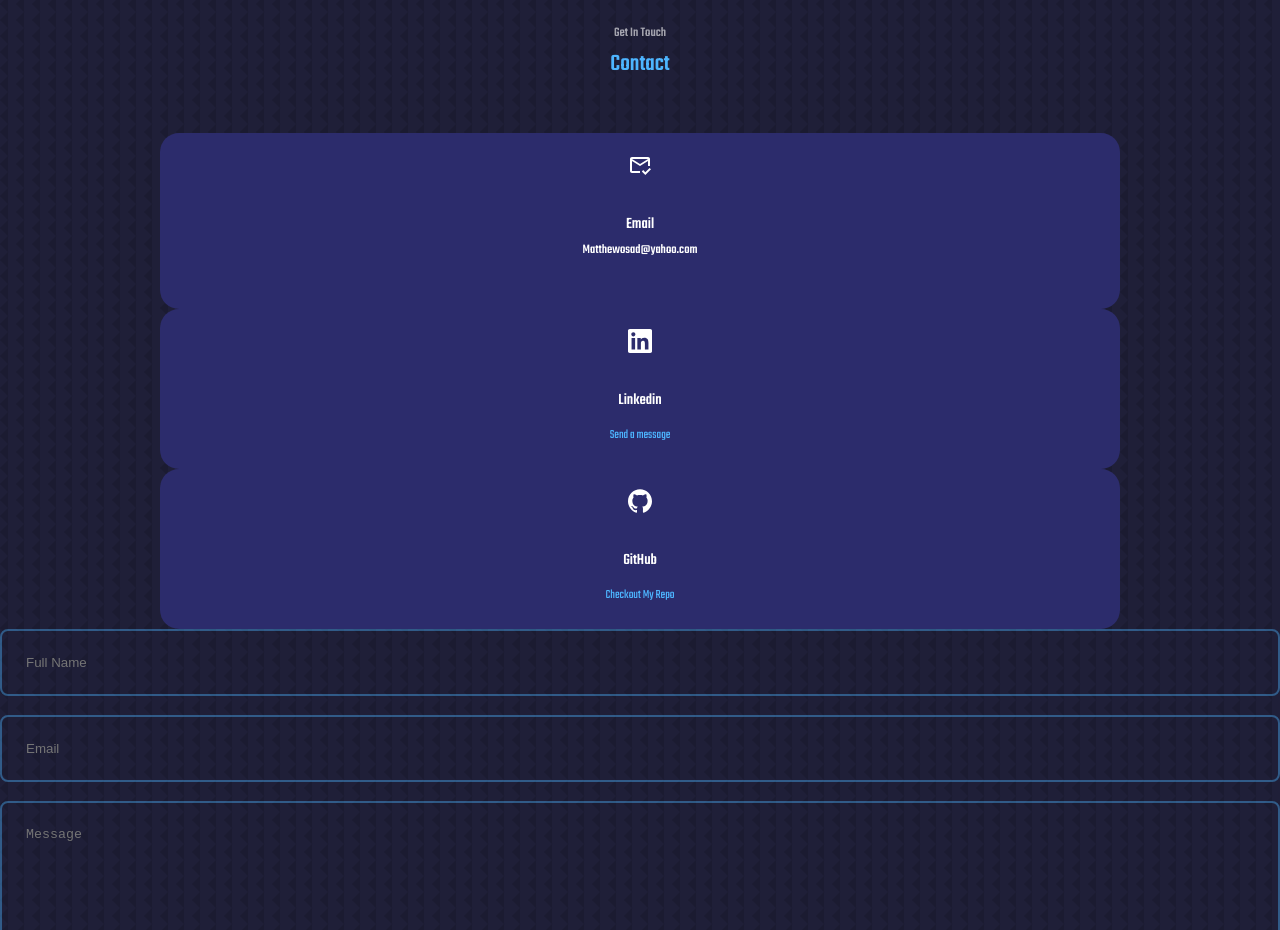
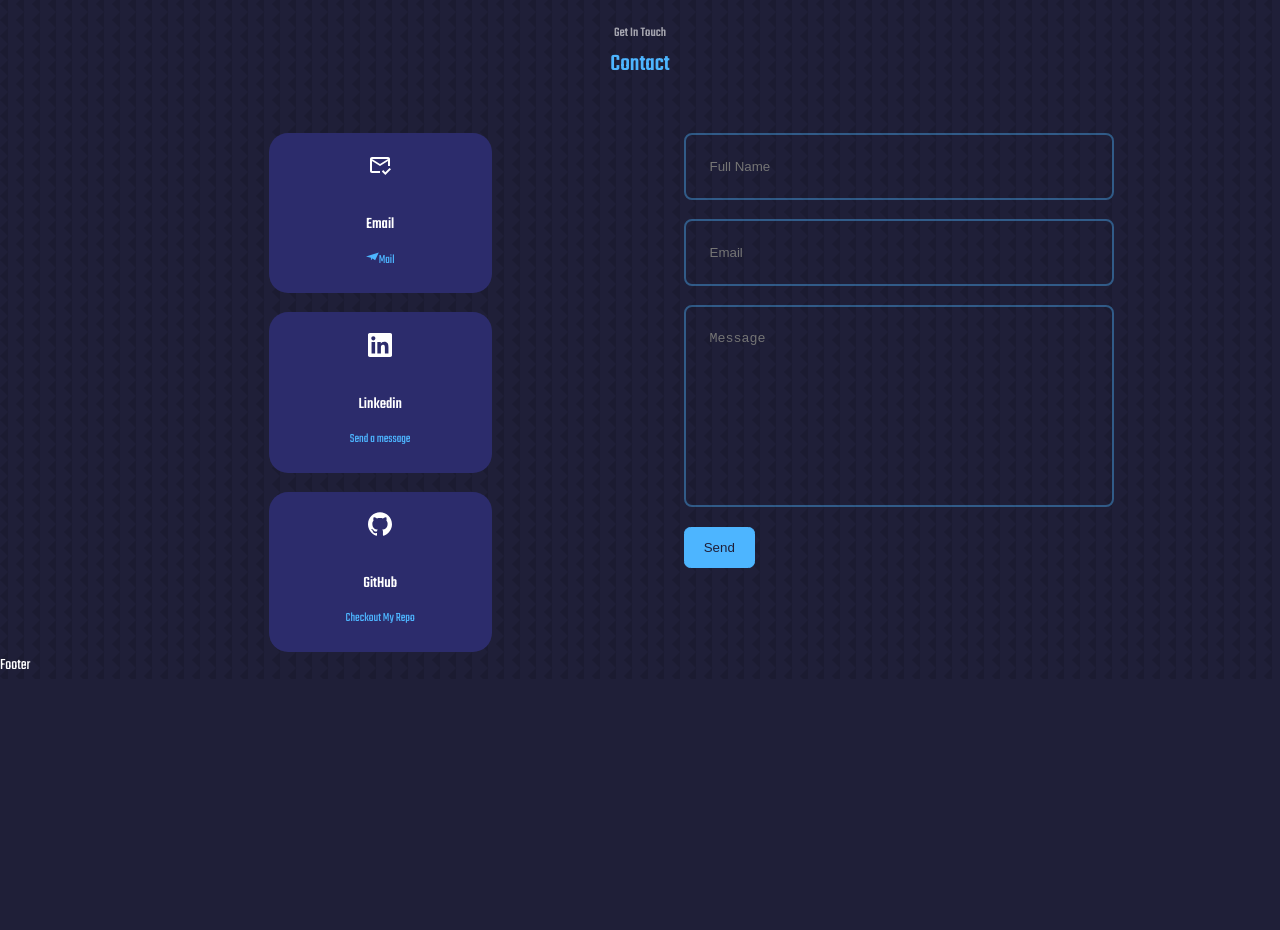
Before and after one commit to mathewosad/Mathew-Osad, a React (Create React App) app: page / in a window 1280 px wide. Shown: the part 5540-6470 px from the top of the page. After the commit the page ends 6219 px from the top, so only its background shows below. Built offline with nearby package versions, Linux system fonts and the light colour scheme.

Commit message:
finishing up contact

```diff
--- a/src/components/contact/Contact.jsx
+++ b/src/components/contact/Contact.jsx
@@ -3,19 +3,39 @@ import './contact.css'
 import {MdOutlineMarkEmailRead} from 'react-icons/md'
 import {SiLinkedin} from 'react-icons/si'
 import {SiGithub} from 'react-icons/si'
+import {SiMinutemailer} from 'react-icons/si'
+import { useRef } from 'react';
+import emailjs from 'emailjs-com'
+
 
 const Contact = () => {
+
+    const form = useRef();
+
+    const sendEmail = (e) => {
+      e.preventDefault();
+
+      emailjs.sendForm('service_dvt6y2s', 'template_9onzlku', form.current, '_qTns0_qQt-jzfyzd')
+        .then((result) => {
+            console.log(result.text);
+        }, (error) => {
+            console.log(error.text);
+        });
+
+      e.target.reset();
+    };
+
   return (
     <section id='contact'>
       <h5>Get In Touch</h5>
       <h2>Contact</h2>
 
       <div className="container contact__container">
+        <div className="contact__options">
         <article className='contact__option'>
           <MdOutlineMarkEmailRead className='contact__option-icon'/>
           <h4>Email</h4>
-          <h5>Matthewosad@yahoo.com</h5>
-          <a href="mailto:matthewosad@yahoo.com" target="_blank"></a>
+          <a href="mailto:matthewosad@yahoo.com" target="_blank"><SiMinutemailer />Mail</a>
         </article>
         <article className='contact__option'>
           <SiLinkedin className='contact__option-icon'/>
@@ -29,12 +49,13 @@ const Contact = () => {
         </article>
       </div>
       {/* Form action */}
-      <form action="">
+      <form ref={form} onSubmit={sendEmail}>
         <input type="text" name= 'name' placeholder="Full Name" required />
         <input type="email" name= 'email' placeholder="Email" required />
         <textarea name="message" id="" cols="30" rows="10" placeholder="Message" required></textarea>
         <button type="submit" className='btn btn-primary'>Send</button>
       </form>
+      </div>
     </section>
   )
 }
--- a/src/components/contact/contact.css
+++ b/src/components/contact/contact.css
@@ -1,4 +1,4 @@
-.container .contact__container {
+.container.contact__container {
     width: 58%;
     display: grid;
     grid-template-columns: 30% 58%;
```
